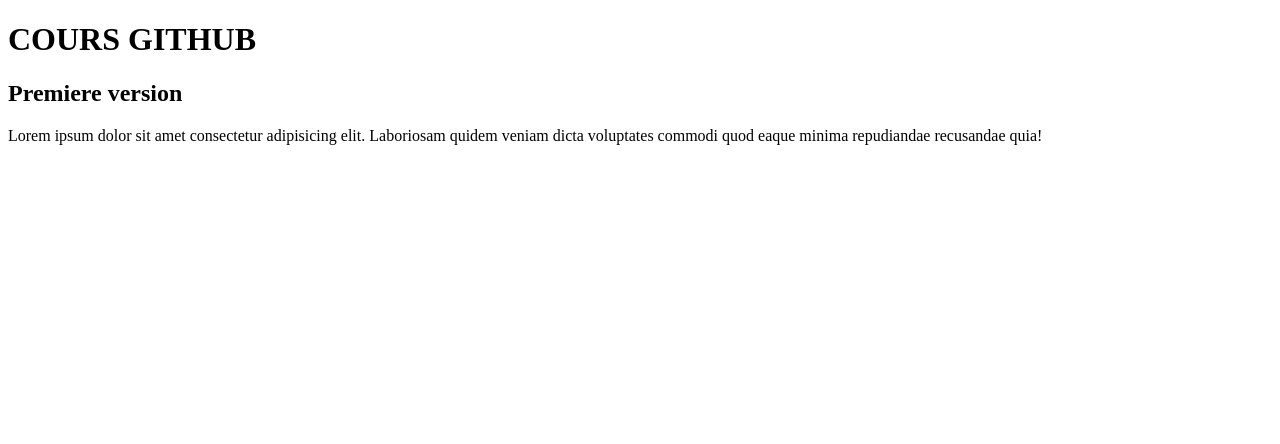
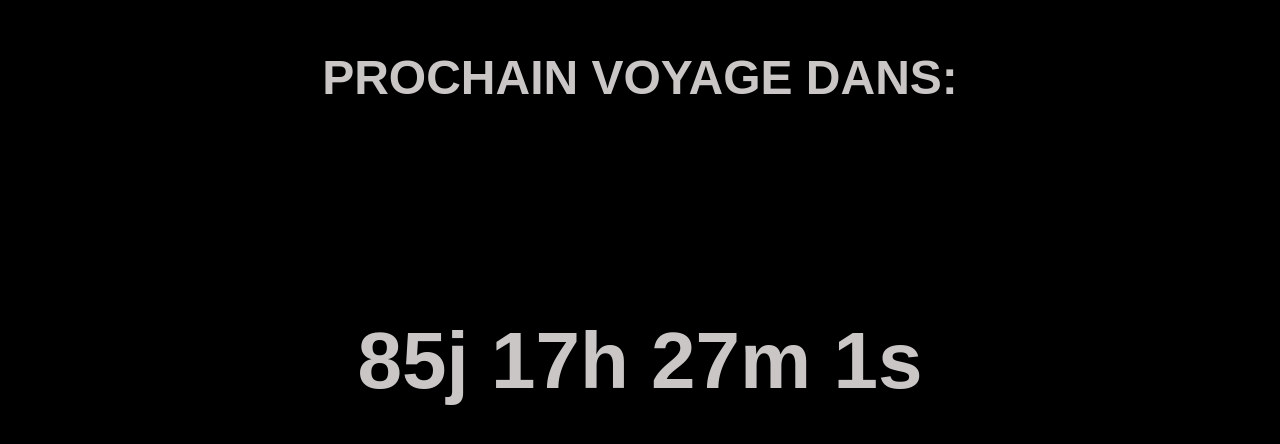
Before and after one commit to AlexPinp/AlexPinp.github.io, a plain HTML site: page index.html in a window 1280 px wide. Drawn offline with Linux system fonts and the light colour scheme.

Commit message:
pré version

```diff
--- /dev/null
+++ b/assets/js/code.js
@@ -0,0 +1,21 @@
+const text = document.querySelector('h2')
+
+function getChrono(){
+    const now = new Date().getTime();
+    const countdownDate = new Date("24 April 2023 06:00 UTC").getTime();
+
+    const timeLeft = countdownDate - now;
+    const days = Math.floor(timeLeft / (1000 * 60 * 60 * 24));
+    const hours = Math.floor((timeLeft % (1000 * 60 * 60 * 24))/(1000 * 60 * 60));
+    const minutes = Math.floor((timeLeft % (1000 * 60 * 60))/(1000 * 60));
+    const seconds = Math.floor((timeLeft % (1000 * 60))/1000);
+
+
+    text.innerHTML = `${days}j ${hours}h ${minutes}m ${seconds}s`;
+};
+
+const countDownInterval = setInterval(() => {
+
+    getChrono();
+
+}, 1000);
--- /dev/null
+++ b/assets/style/_settings.scss
@@ -0,0 +1 @@
+$color1: rgb(202, 198, 198);
--- /dev/null
+++ b/assets/style/index.scss
@@ -0,0 +1,4 @@
+@import "./settings";
+@import "./layouts/footer";
+@import "./layouts/header";
+@import "./layouts/main";
--- /dev/null
+++ b/assets/style/layouts/_main.scss
@@ -0,0 +1,26 @@
+body {
+    font-family: Arial, Helvetica, sans-serif;
+    background: black;
+}
+h1 {
+    margin: 0;
+    padding-top: 50px;
+    width: 100%;
+    color: $color1;
+    font-size: 3rem;
+    text-align: center;
+}
+h2 {
+    margin: 0;
+    padding-top: 210px;
+    width: 100%;
+    color: $color1;
+    font-size: 80px;
+    text-align: center;
+}
+
+*, ::before, ::after {
+    box-sizing: border-box;
+    margin: 0;
+    padding: 0;
+}
--- a/index.html
+++ b/index.html
@@ -4,14 +4,17 @@
     <meta charset="UTF-8">
     <meta http-equiv="X-UA-Compatible" content="IE=edge">
     <meta name="viewport" content="width=device-width, initial-scale=1.0">
-    <title>GITHUB COURS </title>
+    <title>Voyage 2023</title>
+
+    <link rel="stylesheet" href="./assets/style/index.css">
 </head>
 <body>
 
-    <h1>COURS GITHUB</h1>
-    <h2>Premiere version</h2>
+    <h1>PROCHAIN VOYAGE DANS:</h1>
+    <h2 classe="demoDate"></h2>
 
-    <p>Lorem ipsum dolor sit amet consectetur adipisicing elit. Laboriosam quidem veniam dicta voluptates commodi quod eaque minima repudiandae recusandae quia!</p>
 
+
+    <script src="./assets/js/code.js"></script>
 </body>
 </html>
```
Also changed, not shown: assets/style/index.css (added), assets/style/layouts/_footer.scss (added), assets/style/layouts/_header.scss (added), 1 other file.
